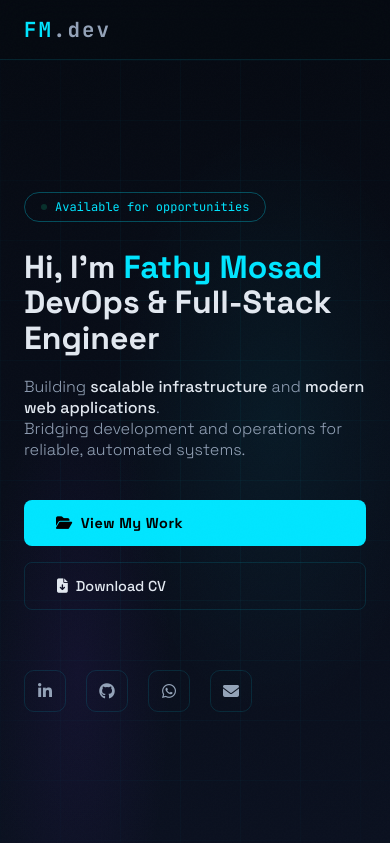
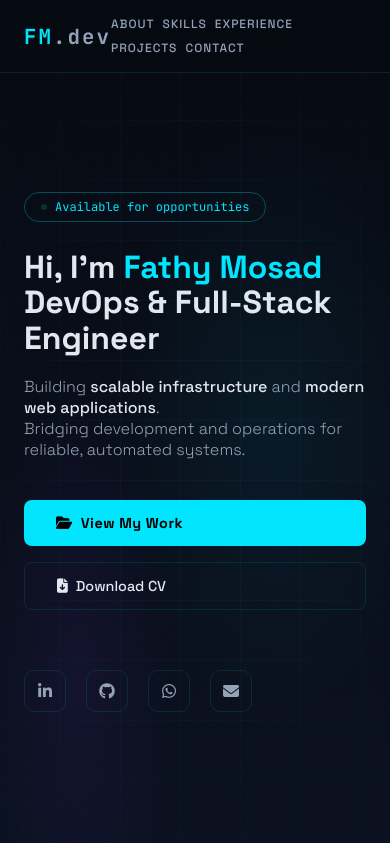
Before and after one commit to FathyMosad21/protofolio, a PHP site: page / in a window 390 px wide. Shown: the top 843 px of the page. Run offline with PHP 8.4, Linux system fonts and the light colour scheme.

Commit message:
Update proto.css

```diff
--- a/proto.css
+++ b/proto.css
@@ -752,7 +752,8 @@
         }
 
         @media (max-width: 600px) {
-            nav { display: none; }
+            nav { display: flex; gap: 8px; flex-wrap: wrap; }
+             nav a { padding-left: 0; font-size: 0.75em; }
             .hero h1 { font-size: 2em; }
             .hero-btns { flex-direction: column; }
             .about-stats { grid-template-columns: 1fr 1fr; }
```
